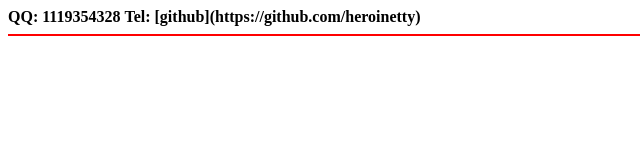
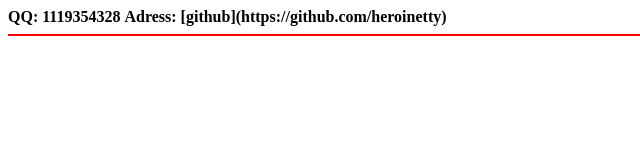
Before and after one commit to heroinetty/heroinetty.github.io, a plain HTML site: page index.html in a window 1280 px wide. Shown: the full height of the page, 0-640 px from the left. Drawn offline with Linux system fonts and the light colour scheme.

Commit message:
Update index.html

```diff
--- a/index.html
+++ b/index.html
@@ -1,3 +1,3 @@
 <strong>QQ: 1119354328</strong>
-<strong>Tel: [github](https://github.com/heroinetty)</strong>
+<strong>Adress: [github](https://github.com/heroinetty)</strong>
 <hr color = red></hr>
```
